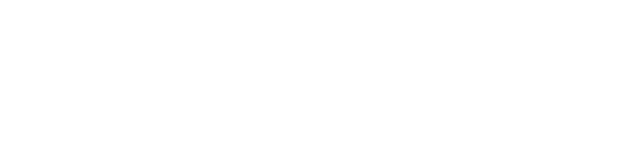
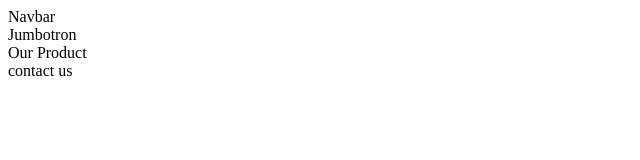
Before and after one commit to dmqin/debeWeb, a website: page index.html in a window 1280 px wide. Shown: the whole page, without its empty margins (0-640 px from the left). Drawn offline with Linux system fonts and the light colour scheme.

Commit message:
bagi tugas

```diff
--- a/index.html
+++ b/index.html
@@ -6,9 +6,20 @@
     <title>Debe Solo</title>
 </head>
     <body>
+        <navbar>
+Navbar
 
+        </navbar>
+     <div>
 
+Jumbotron
 
-
+     </div>
+        <div>
+            Our Product
+        </div>
+<div>
+contact us
+</div>
     </body>
 </html>
```
